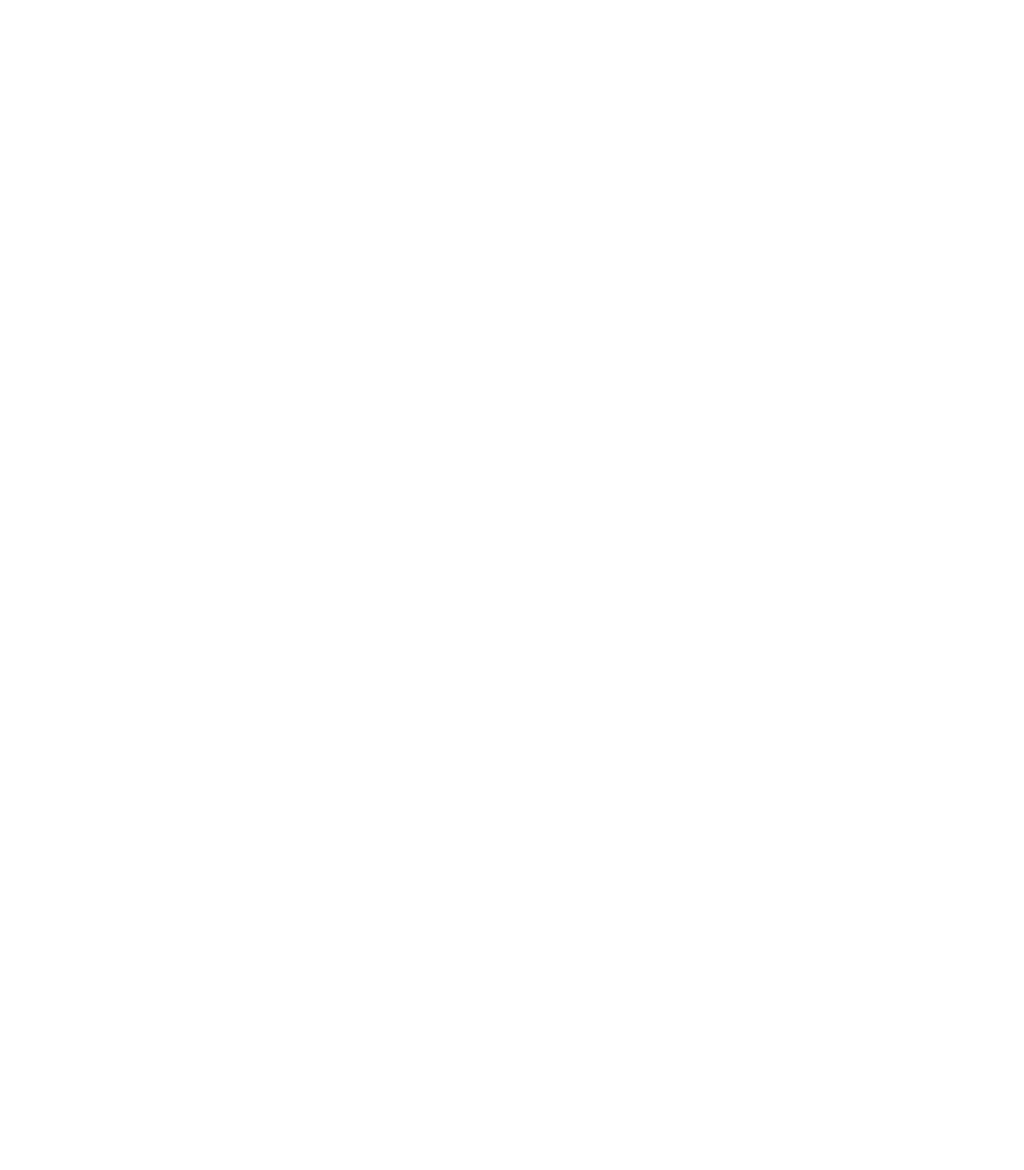
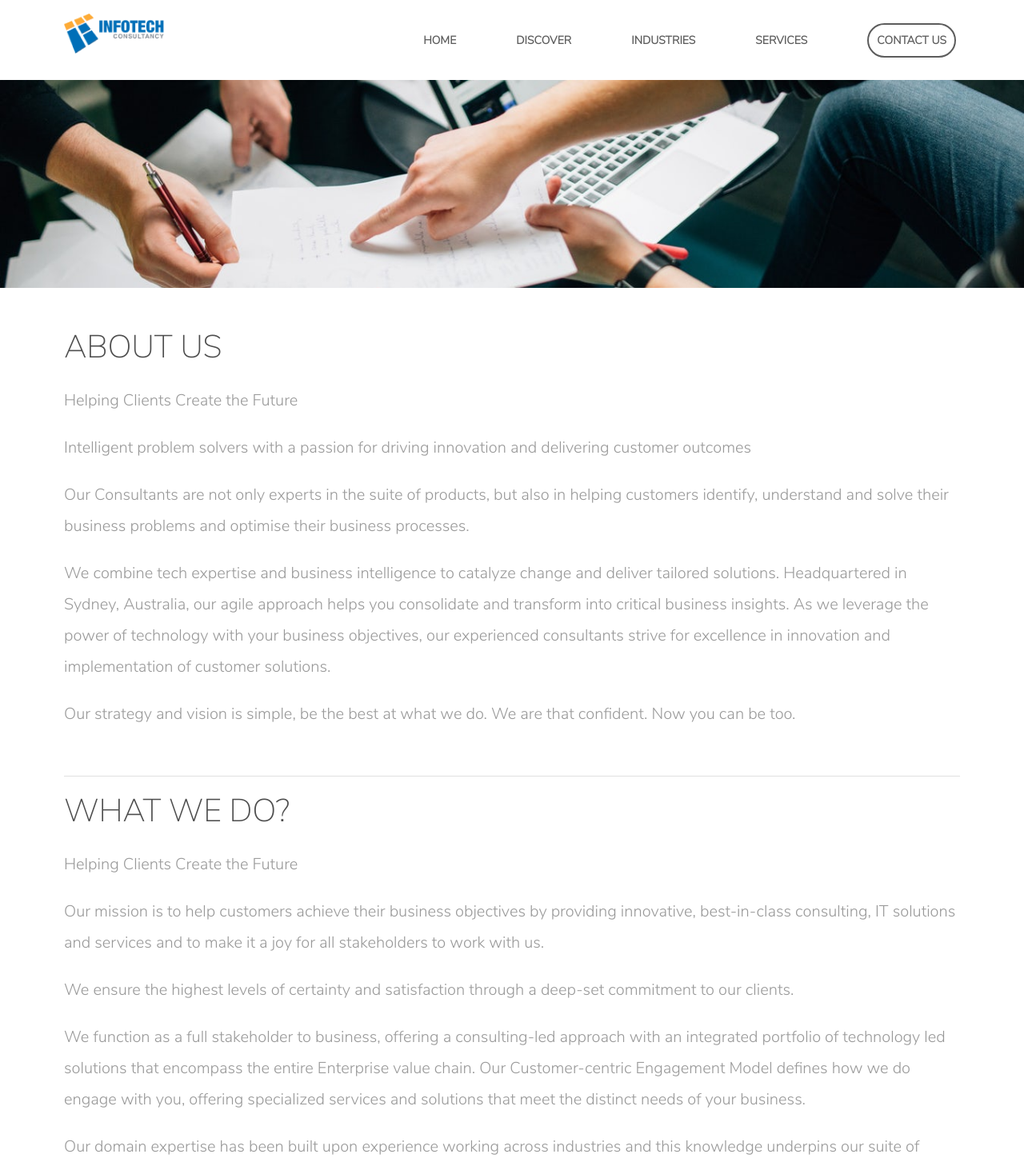
Before and after one commit to sharathvignesh/inf-tch, a React (Create React App) app: page /discover in a window 1280 px wide. Shown: the top 1463 px of the page at 80% size. Before the commit the page ends 800 px from the top, so only its background shows below. Built offline with nearby package versions, Linux system fonts and the light colour scheme.

Commit message:
About page done

```diff
--- a/src/Styles/landing.css
+++ b/src/Styles/landing.css
@@ -229,12 +229,30 @@ footer ul li a:hover {
   height: 82vh;
 }
 
+.hero-other-pages {
+  padding: 60px 0px;
+  color: #999999;
+  -ms-flex-align: center;
+  align-items: center;
+  background: url('./img/banner.jpeg') no-repeat center center;
+  -webkit-background-size: cover;
+  -moz-background-size: cover;
+  -o-background-size: cover;
+  background-size: cover;
+  height: 30vh;
+}
+.hero-other-pages h1{
+  font-size: 67px;
+  color: white;
+  font-weight: 900;
+  margin-top: 10%;
+}
+
 .hero h1{
   margin-top: 20%;
   font-size: 67px;
   color: white;
   font-weight: 900;
-
 }
 /* responsive */
 
--- /dev/null
+++ b/src/components/About/Aboutus.js
@@ -0,0 +1,31 @@
+import React, { Component } from 'react'
+// import './../Styles/postedLanding.css';
+
+class Aboutus extends Component {
+
+  render () {
+    return (
+        <div id='tech-wrapper'>
+          <h1>ABOUT US</h1>
+          <p>Helping Clients Create the Future</p>
+          <p>Intelligent problem solvers with a passion for driving innovation and delivering
+             customer outcomes</p>
+          <p>Our Consultants are not only experts in the suite of products, but also in helping
+            customers identify, understand and solve their business problems and optimise
+            their business processes.</p>
+          <p>We combine tech expertise and business intelligence to catalyze change and
+            deliver tailored solutions. Headquartered in Sydney, Australia, our agile approach
+            helps you consolidate and transform into critical business insights. As we leverage
+            the power of technology with your business objectives, our experienced
+            consultants strive for excellence in innovation and implementation of customer
+            solutions.</p>
+          <p>Our strategy and vision is simple, be the best at what we do. We are that
+              confident. Now you can be too.</p>
+           <br />
+           <hr />
+        </div>
+    )
+  }
+}
+
+export default Aboutus
--- /dev/null
+++ b/src/components/About/Banner.js
@@ -0,0 +1,14 @@
+import React, { Component } from 'react'
+// import './../Styles/postedLanding.css';
+
+class Banner extends Component {
+
+  render () {
+    return (
+        <div className='hero-other-pages'>
+        </div>
+    )
+  }
+}
+
+export default Banner
--- /dev/null
+++ b/src/components/About/Whatwedo.js
@@ -0,0 +1,22 @@
+import React, { Component } from 'react'
+// import './../Styles/postedLanding.css';
+
+class Whatwedo extends Component {
+
+  render () {
+    return (
+        <div id='tech-wrapper'>
+          <h1>WHAT WE DO?</h1>
+          <p>Helping Clients Create the Future</p>
+          <p>Our mission is to help customers achieve their business objectives by providing innovative, best-in-class consulting, IT solutions and services and to make it a joy for all stakeholders to work with us.</p>
+          <p>We ensure the highest levels of certainty and satisfaction through a deep-set commitment to our clients.</p>
+          <p>We function as a full stakeholder to business, offering a consulting-led approach with an integrated portfolio of technology led solutions that encompass the entire Enterprise value chain. Our Customer-centric Engagement Model defines how we do engage with you, offering specialized services and solutions that meet the distinct needs of your business.</p>
+          <p>Our domain expertise has been built upon experience working across industries and this knowledge underpins our suite of solutions.</p>
+           <br />
+           <hr />
+        </div>
+    )
+  }
+}
+
+export default Whatwedo
--- a/src/components/Header/Header.js
+++ b/src/components/Header/Header.js
@@ -21,7 +21,7 @@ class Header extends Component {
     console.log("nav bar");
     return (<div><ul id='mobilenav'>
       <li><Link to='/'>HOME</Link></li>
-      <li><Link to='/'>ABOUT US</Link></li>
+      <li><Link to='/discover'>DISCOVER</Link></li>
       <li><Link to='/'>INDUSTRIES</Link></li>
       <li><Link to='/'>SERVICES</Link></li>
       <li><Link to='/'>CONTACT US</Link></li>
@@ -33,7 +33,7 @@ class Header extends Component {
       contents = <div>
       <ul className='navigation'>
         <li className=''><Link to='/'>HOME</Link></li>
-        <li className=''><Link to='/'>ABOUT US</Link></li>
+        <li className=''><Link to='/discover'>DISCOVER</Link></li>
         <li className=''><Link to='/'>INDUSTRIES</Link></li>
         <li className=''><Link to='/'>SERVICES</Link></li>
         <li className=''><Link to='/' id='contact_us_header'>CONTACT US</Link></li>
--- /dev/null
+++ b/src/containers/About.js
@@ -0,0 +1,65 @@
+import React, { Component } from 'react';
+import postedStyle from '../Styles/landing.css';
+import Header from '../components/Header/Header';
+import Banner from '../components/About/Banner';
+import Aboutus from '../components/About/Aboutus';
+import Whatwedo from '../components/About/Whatwedo';
+import Footer from '../components/Footer/Footer';
+import $ from 'jquery';
+
+class Landing extends Component {
+componentDidMount(){
+  $(function () {
+  var isMobile = /Android|iPhone|iPad|iPod|IEMobile|Blackberry|Opera Mini/i.test(navigator.userAgent);
+  window.isMobile = isMobile;
+  var isShowingMobileMenu = false;
+  var hasScrolledDown = false;
+
+  var scroll = function () {
+                if ($(window).scrollTop() > 450) {
+                    if (!hasScrolledDown) {
+                        hasScrolledDown = true;
+                        $('fr-header').addClass('shadow');
+                    }
+                } else {
+                    if (hasScrolledDown) {
+                        hasScrolledDown = false;
+                        $('fr-header').removeClass('shadow');
+                    }
+                }
+                var opacity = Math.max(0, (100 - $(window).scrollTop()) / 100);
+                $('.promo').css('opacity', opacity);
+
+            }
+
+            var resize = function () {
+                scroll();
+            }
+
+            if (!isMobile) {
+                $(window).resize(resize);
+                $(window).scroll(scroll);
+                resize();
+            }
+
+
+});
+}
+  render() {
+    return (
+      <div className='frontpage' id='fr-wrapper'>
+        <Header />
+        <Banner />
+        <br />
+        <div id='content-wrapper'>
+          <Aboutus />
+          <Whatwedo />
+        </div>
+        <br />
+        <Footer />
+      </div>
+    )
+  }
+}
+
+export default Landing;
--- a/src/routes.js
+++ b/src/routes.js
@@ -1,5 +1,6 @@
 import Base from './components/Base';
 import Landing from './containers/Landing';
+import About from './containers/About';
 
 const routes = {
 	component: Base,
@@ -8,6 +9,10 @@ const routes = {
 			path: '/',
 			component: Landing
 		},
+		{
+			path: '/discover',
+			component: About
+		}
 	]
 };
 
```
Also changed, not shown: src/Styles/img/banner.jpeg (added).
